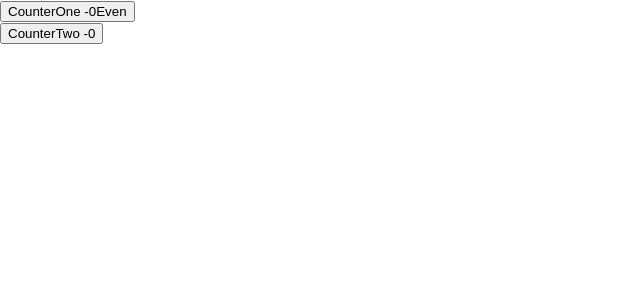
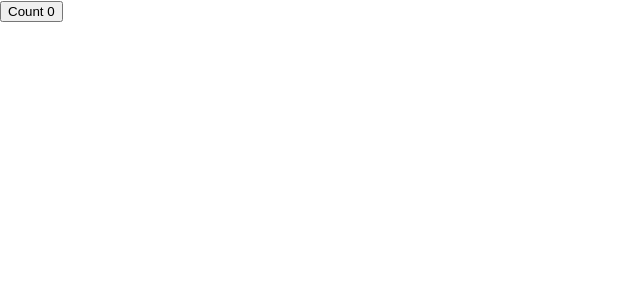
Before and after one commit to sbhusal123/react-hooks, a React (Create React App) app: page / in a window 1280 px wide. Shown: the top 300 px of the page, without its empty margins (0-640 px from the left). Built offline with nearby package versions, Linux system fonts and the light colour scheme.

Commit message:
Basic example of useState hooks.

```diff
--- a/src/App.js
+++ b/src/App.js
@@ -1,10 +1,12 @@
 import React from "react";
-import Counter from "./Components/Counter";
+import ClassCounter from "./Components/ClassCounter";
+import HookCounter from "./Components/HookCounter";
 
 function App() {
     return (
         <div className="App">
-            <Counter />
+            {/* <ClassCounter /> */}
+            <HookCounter />
         </div>
     );
 }
--- /dev/null
+++ b/src/Components/ClassCounter.js
@@ -0,0 +1,29 @@
+import React, { Component } from "react";
+
+export class ClassCounter extends Component {
+    constructor(props) {
+        super(props);
+
+        this.state = {
+            count: 0
+        };
+    }
+
+    increamentCount = () => {
+        this.setState({
+            count: this.state.count + 1
+        });
+    };
+
+    render() {
+        return (
+            <div>
+                <button onClick={this.increamentCount}>
+                    Count {this.state.count}
+                </button>
+            </div>
+        );
+    }
+}
+
+export default ClassCounter;
--- a/src/Components/Counter.js
+++ /dev/null
@@ -1,43 +0,0 @@
-import React, { useState, useMemo } from "react";
-
-function Counter() {
-    const [counterOne, setCounterOne] = useState(0);
-    const [counterTwo, setCounterTwo] = useState(0);
-
-    const increamentOne = () => {
-        setCounterOne(counterOne + 1);
-    };
-
-    const increamentTwo = () => {
-        setCounterTwo(counterTwo + 1);
-    };
-
-    const isEven = useMemo(() => {
-        let i = 0;
-        // Simulating a delyed computation
-        while (i < 200000000) {
-            i++;
-        }
-        return counterOne % 2 === 0;
-    }, [counterOne]);
-
-    // Use Memo is executed when on of the dependency has changes. Used to reduce expensive calculation when component rerenders
-
-    return (
-        <div>
-            <div>
-                <button onClick={increamentOne}>
-                    CounterOne -{counterOne}
-                    <span>{isEven ? "Even" : "Odd"}</span>
-                </button>
-            </div>
-            <div>
-                <button onClick={increamentTwo}>
-                    CounterTwo -{counterTwo}
-                </button>
-            </div>
-        </div>
-    );
-}
-
-export default Counter;
--- /dev/null
+++ b/src/Components/HookCounter.js
@@ -0,0 +1,19 @@
+import React, { useState } from "react";
+
+function HookCounter() {
+    const [count, setCount] = useState(0);
+
+    return (
+        <div>
+            <button
+                onClick={() => {
+                    setCount(count + 1);
+                }}
+            >
+                Count {count}
+            </button>
+        </div>
+    );
+}
+
+export default HookCounter;
```
Also changed, not shown: 1 other file (tests, documents, lock files or other folders).
